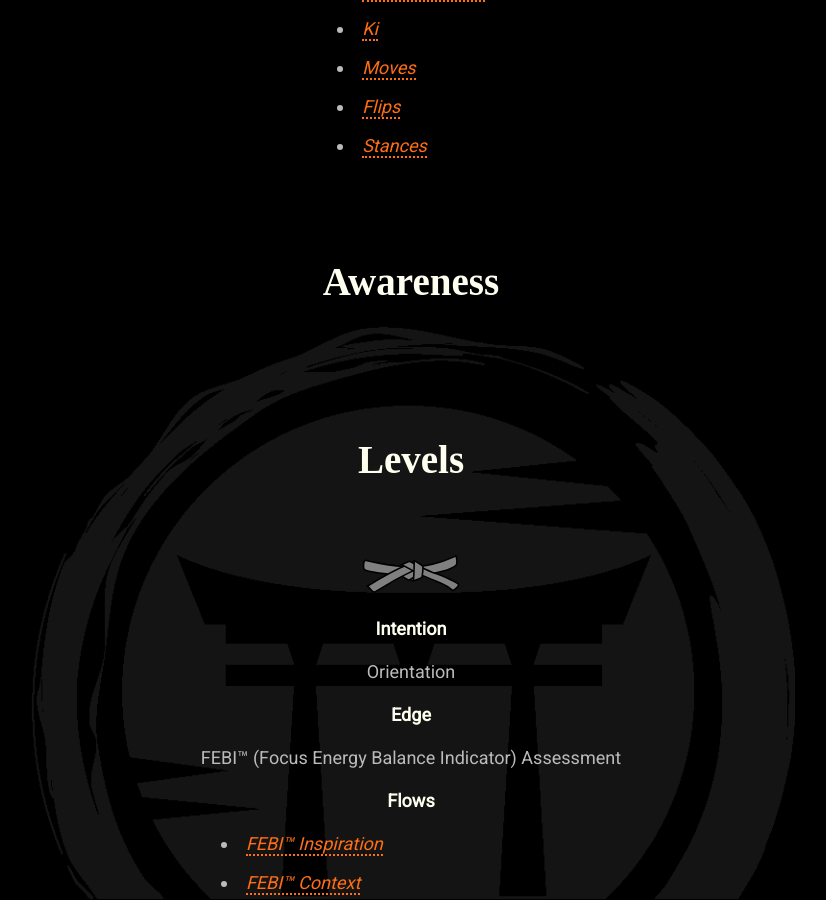
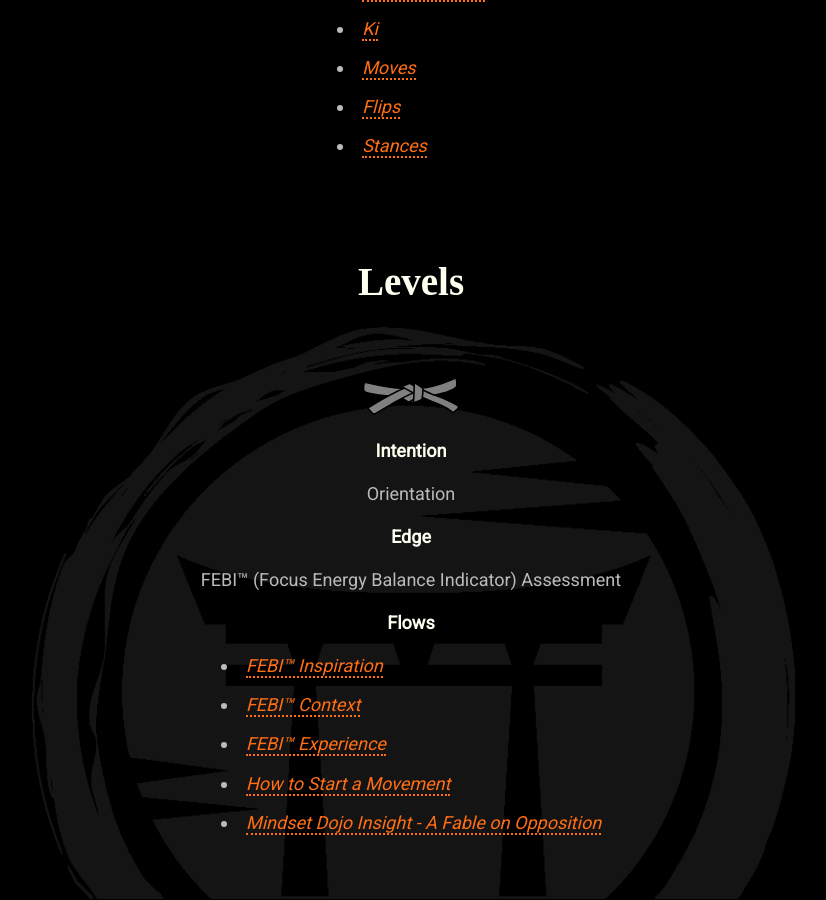
Before and after one commit to mindset-dojo/mindset-dojo.github.io, a Jekyll site: the page built from program.md, in a window 1280 px wide and 900 px high, scrolled down 1174 px. Shown: the whole window, without its empty margins (229-1055 px from the left). Built offline with Jekyll 4.4.1, drawn with Linux system fonts in a browser that asks for light colours; some web fonts are replaced.

Commit message:
feat: Boil off awareness

```diff
--- a/program.md
+++ b/program.md
@@ -39,16 +39,6 @@ css_id: program
 </section>
 
 <section>
-  <h2>Awareness</h2>
-  <br>
-  <ul>
-    {% for item in program.awareness %}
-      <li>{{ item.label }}</li>
-    {% endfor %}
-  </ul>
-</section>
-
-<section>
   <h2>Levels</h2>
   {% for level in program.levels %}
       <br>
```
